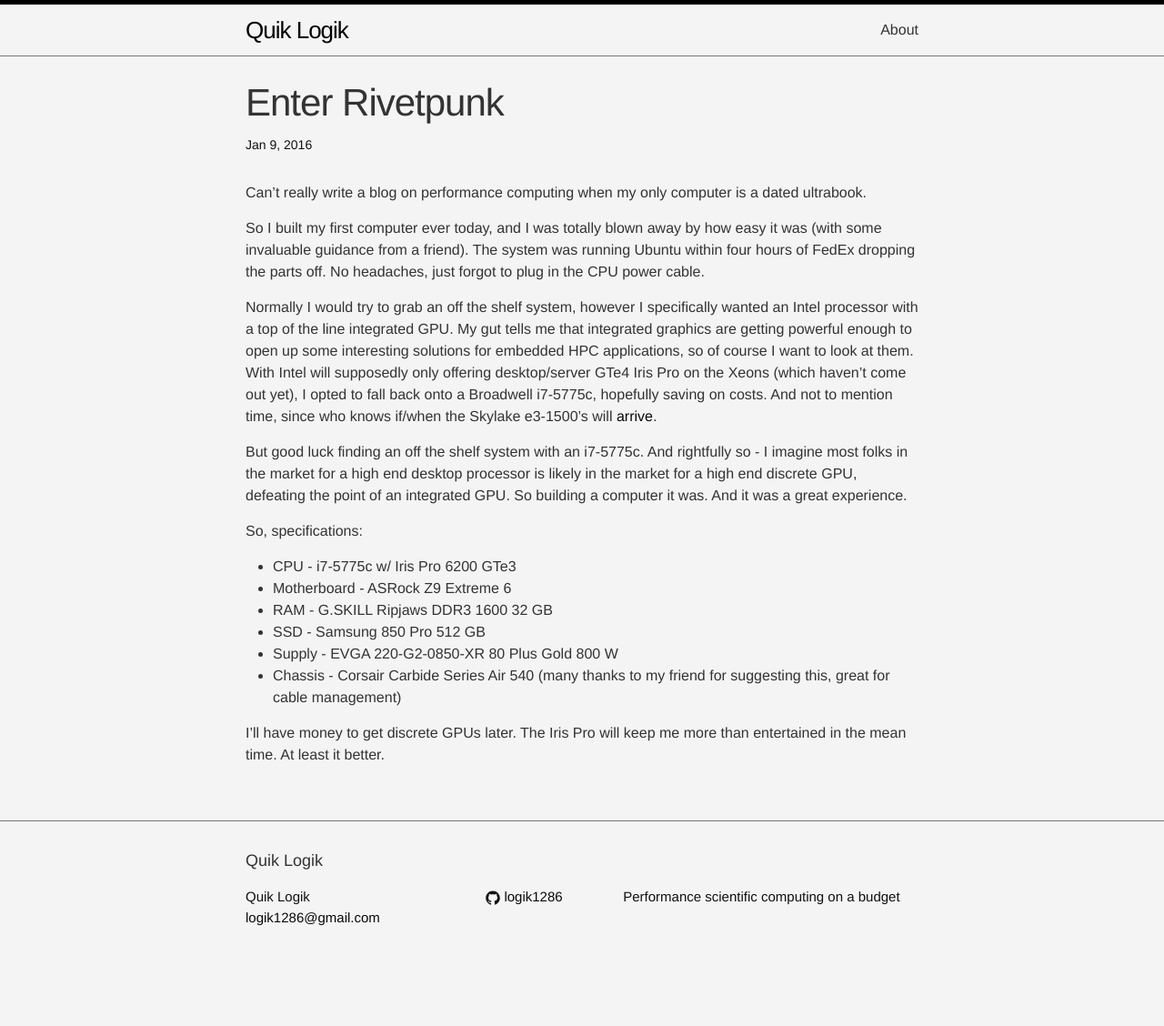
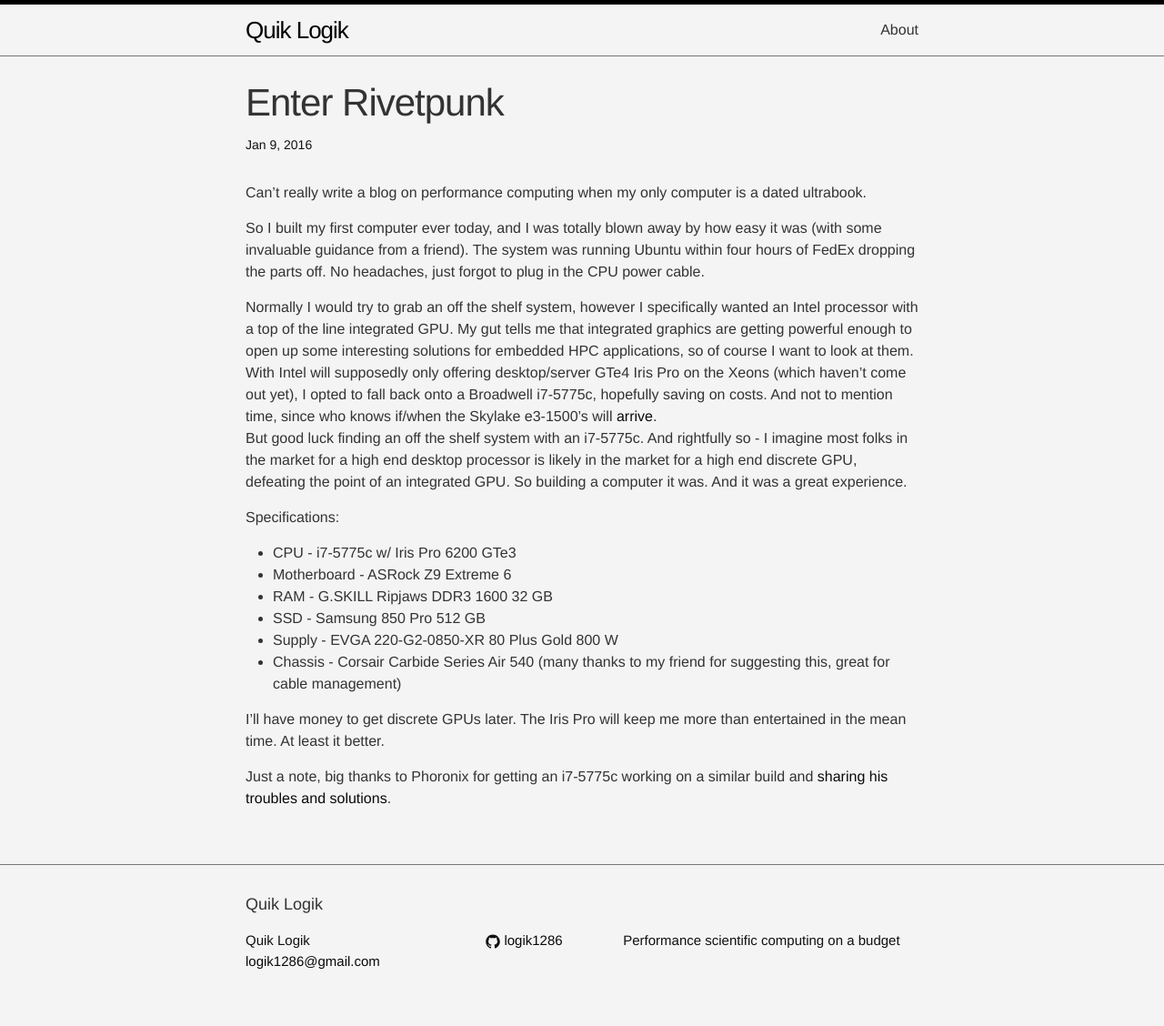
Before and after one commit to logik1286/logik1286.github.io, a Jekyll site: the page built from _posts/2016-01-08-enter-rivetpunk.markdown, in a window 1280 px wide. Shown: the whole page at 91% size. Built offline with Jekyll 4.4.1, drawn with Linux system fonts in a browser that asks for light colours; before the commit the page ends 1080 px from its top, so only the background shows below that.

Commit message:
post updates

```diff
--- a/_posts/2016-01-08-enter-rivetpunk.markdown
+++ b/_posts/2016-01-08-enter-rivetpunk.markdown
@@ -11,10 +11,9 @@ Can't really write a blog on performance computing when my only computer is a da
 So I built my first computer ever today, and I was totally blown away by how easy it was (with some invaluable guidance from a friend). The system was running Ubuntu within four hours of FedEx dropping the parts off. No headaches, just forgot to plug in the CPU power cable.
 
 Normally I would try to grab an off the shelf system, however I specifically wanted an Intel processor with a top of the line integrated GPU. My gut tells me that integrated graphics are getting powerful enough to open up some interesting solutions for embedded HPC applications, so of course I want to look at them.  With Intel will supposedly only offering desktop/server GTe4 Iris Pro on the Xeons (which haven't come out yet), I opted to fall back onto a Broadwell i7-5775c, hopefully saving on costs. And not to mention time, since who knows if/when the Skylake e3-1500's will [arrive](http://wccftech.com/intel-skylake-xeon-e31200-v5-xeon-e31500-v5-cpu-lineup-detailed-powering-1s-workstation-platform/).
-
 But good luck finding an off the shelf system with an i7-5775c. And rightfully so - I imagine most folks in the market for a high end desktop processor is likely in the market for a high end discrete GPU, defeating the point of an integrated GPU. So building a computer it was. And it was a great experience.
 
-So, specifications:
+Specifications:
 
 * CPU - i7-5775c w/ Iris Pro 6200 GTe3
 * Motherboard - ASRock Z9 Extreme 6
@@ -24,3 +23,5 @@ So, specifications:
 * Chassis - Corsair Carbide Series Air 540 (many thanks to my friend for suggesting this, great for cable management)
 
 I'll have money to get discrete GPUs later. The Iris Pro will keep me more than entertained in the mean time. At least it better.
+
+Just a note, big thanks to Phoronix for getting an i7-5775c working on a similar build and [sharing his troubles and solutions](http://www.phoronix.com/scan.php?page=article&item=ubuntu-1510-bdw&num=1).
```
